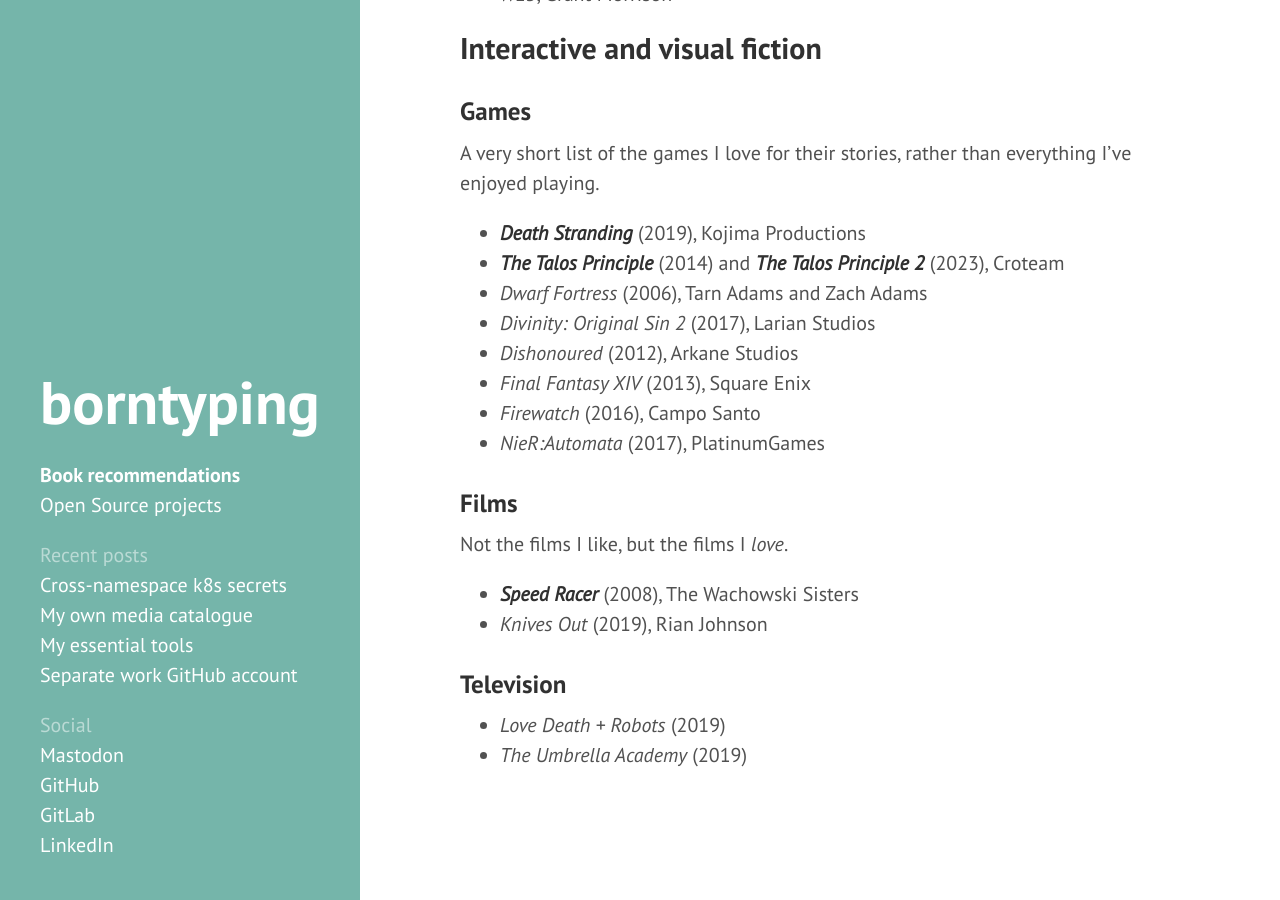
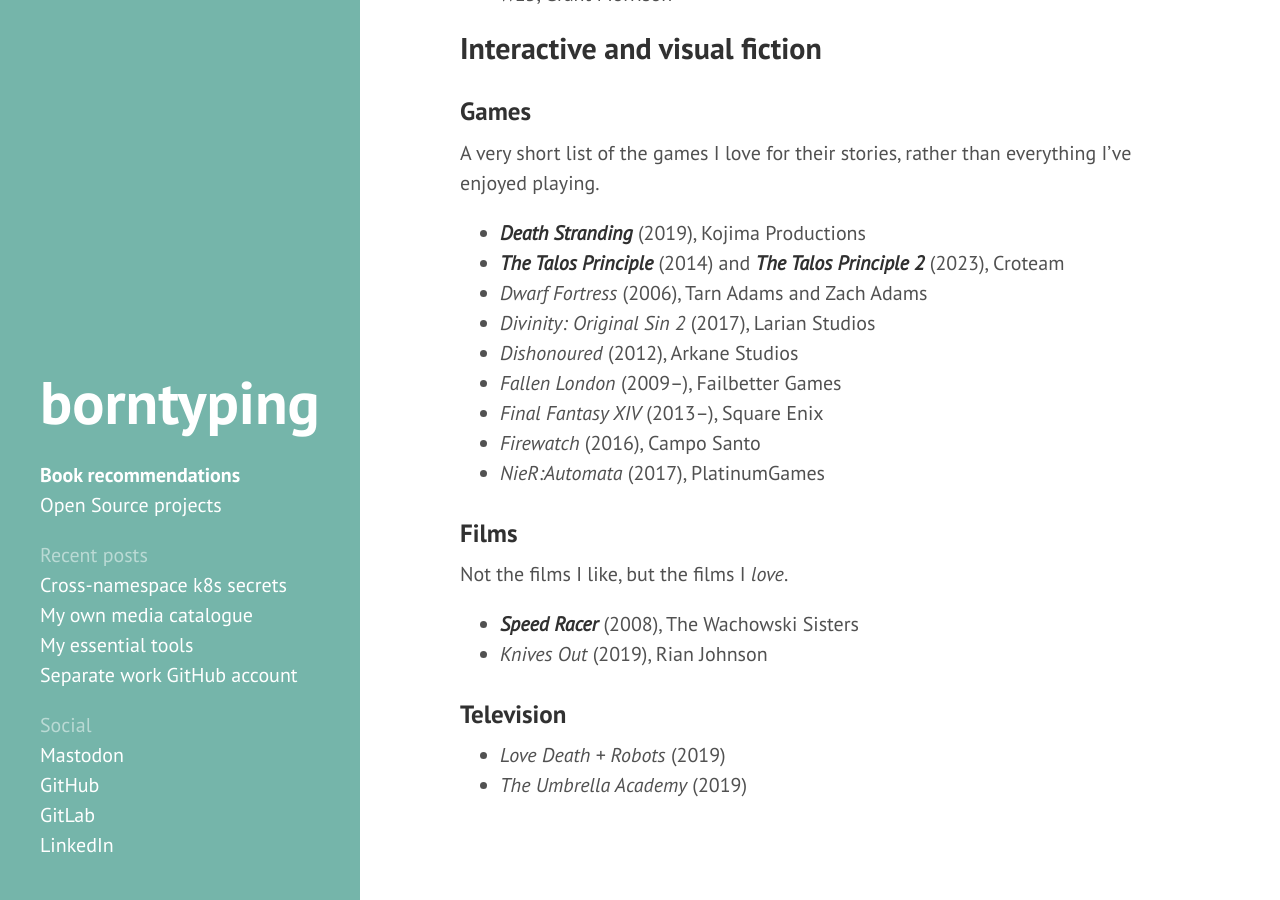
Before and after one commit to borntyping/borntyping.github.io, a Jekyll site: the page built from books.md, in a window 1280 px wide and 900 px high, scrolled down 2560 px. Built offline with Jekyll 4.4.1, drawn with Linux system fonts in a browser that asks for light colours.

Commit message:
Update books.md

```diff
--- a/books.md
+++ b/books.md
@@ -99,7 +99,8 @@
 - _Dwarf Fortress_ (2006), Tarn Adams and Zach Adams
 - _Divinity: Original Sin 2_ (2017), Larian Studios
 - _Dishonoured_ (2012), Arkane Studios
-- _Final Fantasy XIV_ (2013), Square Enix
+- _Fallen London_ (2009–), Failbetter Games
+- _Final Fantasy XIV_ (2013–), Square Enix
 - _Firewatch_ (2016), Campo Santo
 - _NieR:Automata_ (2017), PlatinumGames
 
```
